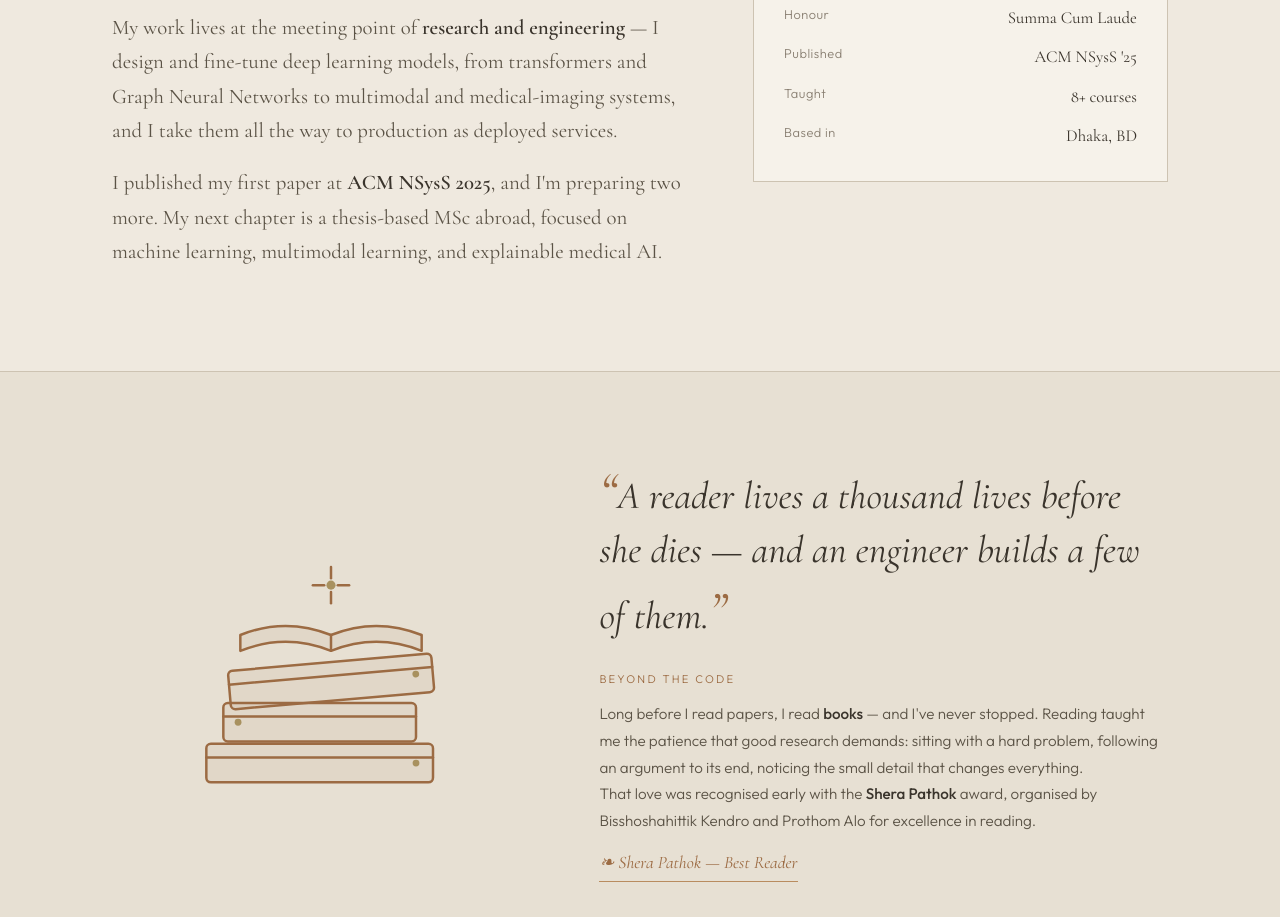
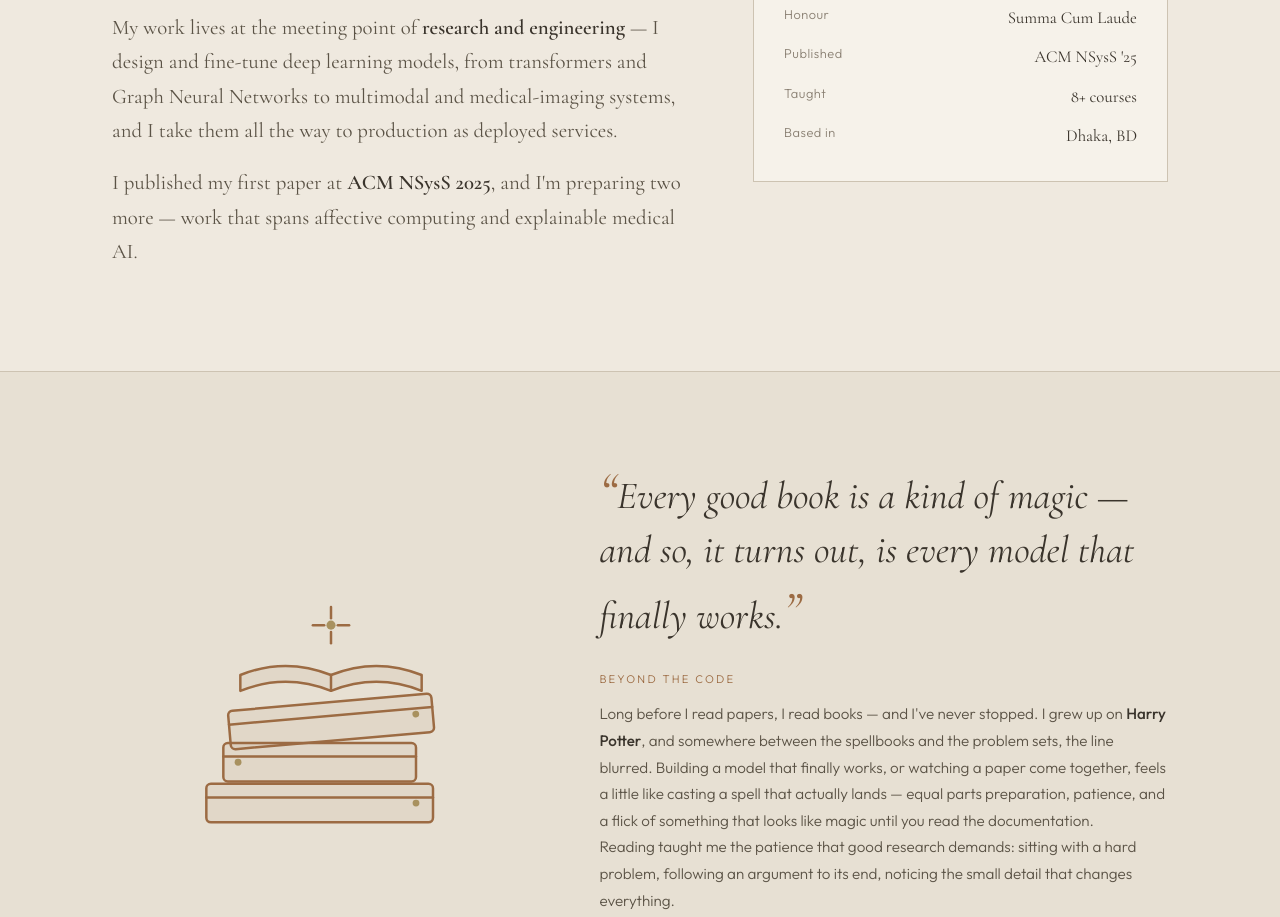
Before and after one commit to Jerinanan27/Jerinanan27.github.io, a plain HTML site: page index.html in a window 1280 px wide. Shown: the part 1132-2049 px from the top of the page. Drawn offline with nearby package versions, Linux system fonts and the light colour scheme; a web font is replaced by a local one.

Commit message:
Revise achievements and quotes in index.html
Updated personal achievements and quotes in the about section.

```diff
--- a/index.html
+++ b/index.html
@@ -238,7 +238,7 @@
       <div class="about reveal">
         <p class="drop">I'm a Computer Science and Engineering graduate from East West University, where I graduated <strong>Summa Cum Laude</strong> with a CGPA of 3.98/4.00 and spent two years as a Teaching Assistant across 8+ courses.</p>
         <p>My work lives at the meeting point of <strong>research and engineering</strong> — I design and fine-tune deep learning models, from transformers and Graph Neural Networks to multimodal and medical-imaging systems, and I take them all the way to production as deployed services.</p>
-        <p>I published my first paper at <strong>ACM NSysS 2025</strong>, and I'm preparing two more. My next chapter is a thesis-based MSc abroad, focused on machine learning, multimodal learning, and explainable medical AI.</p>
+        <p>I published my first paper at <strong>ACM NSysS 2025</strong>, and I'm preparing two more — work that spans affective computing and explainable medical AI.</p>
       </div>
       <div class="meta-card reveal">
         <h4>At a Glance</h4>
@@ -287,10 +287,10 @@
       </svg>
     </div>
     <div class="note reveal">
-      <p class="quote" style="margin-bottom:24px"><span class="mk">&#8220;</span>A reader lives a thousand lives before she dies — and an engineer builds a few of them.<span class="mk">&#8221;</span></p>
+      <p class="quote" style="margin-bottom:24px"><span class="mk">&#8220;</span>Every good book is a kind of magic — and so, it turns out, is every model that finally works.<span class="mk">&#8221;</span></p>
       <span class="lbl">Beyond the Code</span>
-      <p>Long before I read papers, I read <strong>books</strong> — and I've never stopped. Reading taught me the patience that good research demands: sitting with a hard problem, following an argument to its end, noticing the small detail that changes everything.</p>
-      <p>That love was recognised early with the <strong>Shera Pathok</strong> award, organised by Bisshoshahittik Kendro and Prothom Alo for excellence in reading.</p>
+      <p>Long before I read papers, I read books — and I've never stopped. I grew up on <strong>Harry Potter</strong>, and somewhere between the spellbooks and the problem sets, the line blurred. Building a model that finally works, or watching a paper come together, feels a little like casting a spell that actually lands — equal parts preparation, patience, and a flick of something that looks like magic until you read the documentation.</p>
+      <p>Reading taught me the patience that good research demands: sitting with a hard problem, following an argument to its end, noticing the small detail that changes everything.</p>
       <span class="shera">&#10087; Shera Pathok — Best Reader</span>
     </div>
   </div>
```
